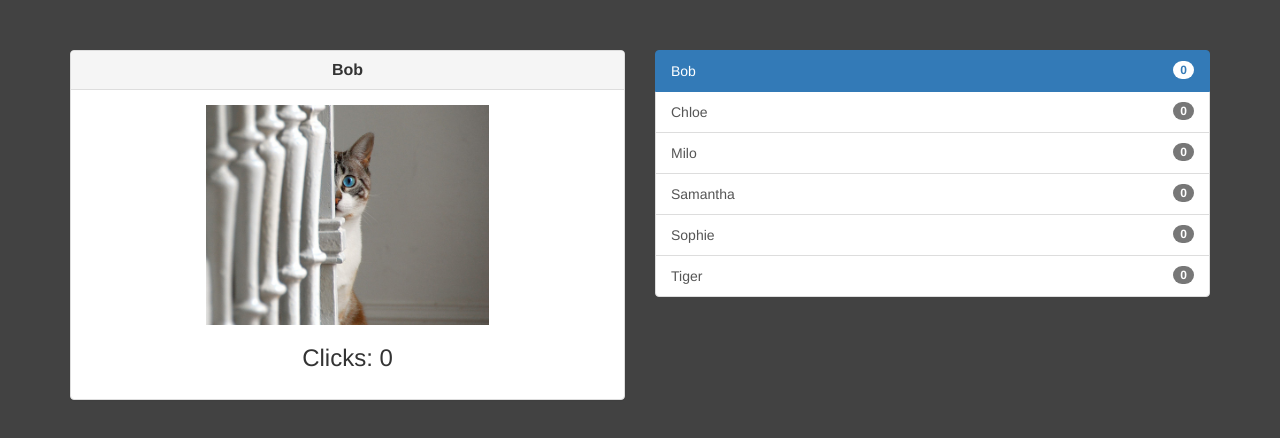
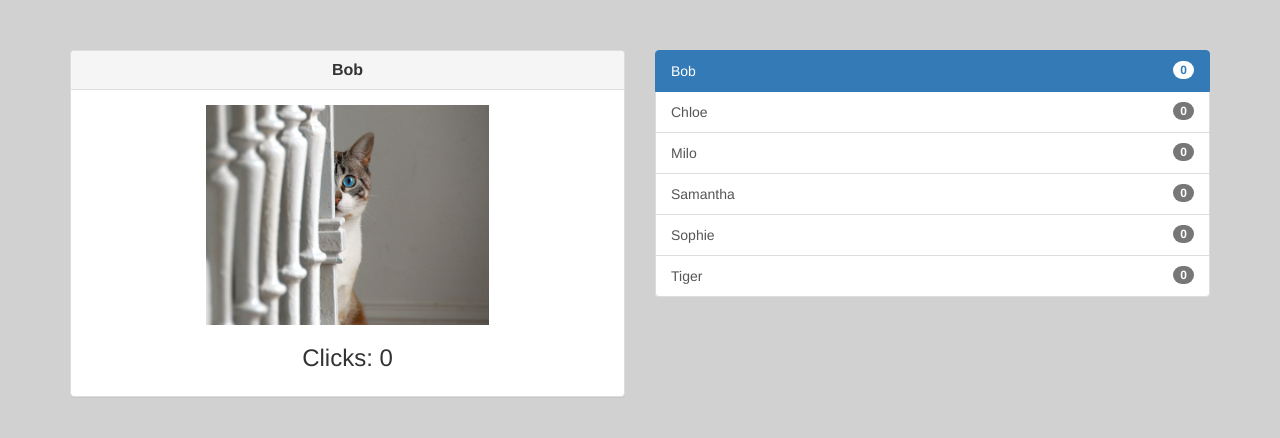
Before and after one commit to fsarachu/cat-clicker, a website: page index.html in a window 1280 px wide. Drawn offline with nearby package versions, Linux system fonts and the light colour scheme.

Commit message:
Improve some layout and beauty

```diff
--- a/css/styles.css
+++ b/css/styles.css
@@ -1,17 +1,17 @@
 body {
-    background-color: #424242;
+    background-color: #d1d1d1;
     padding: 50px 0;
 }
 
 #cat-panel, #cat-list {
-    height: 350px
+    max-height: 350px
 }
 
 #cat-list {
     overflow: auto;
 }
 
-.cat-name {
+.panel-title {
     font-weight: 700;
 }
 
```
